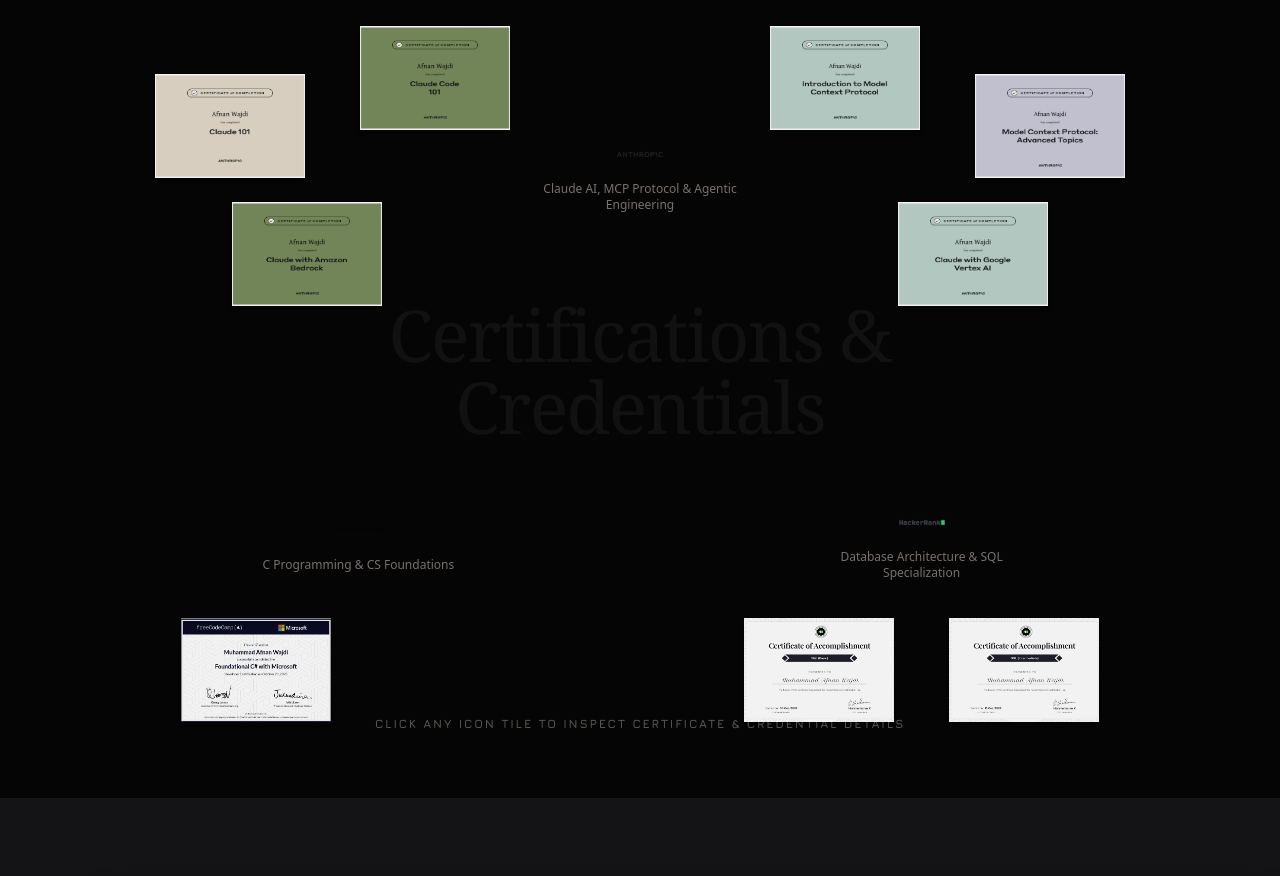
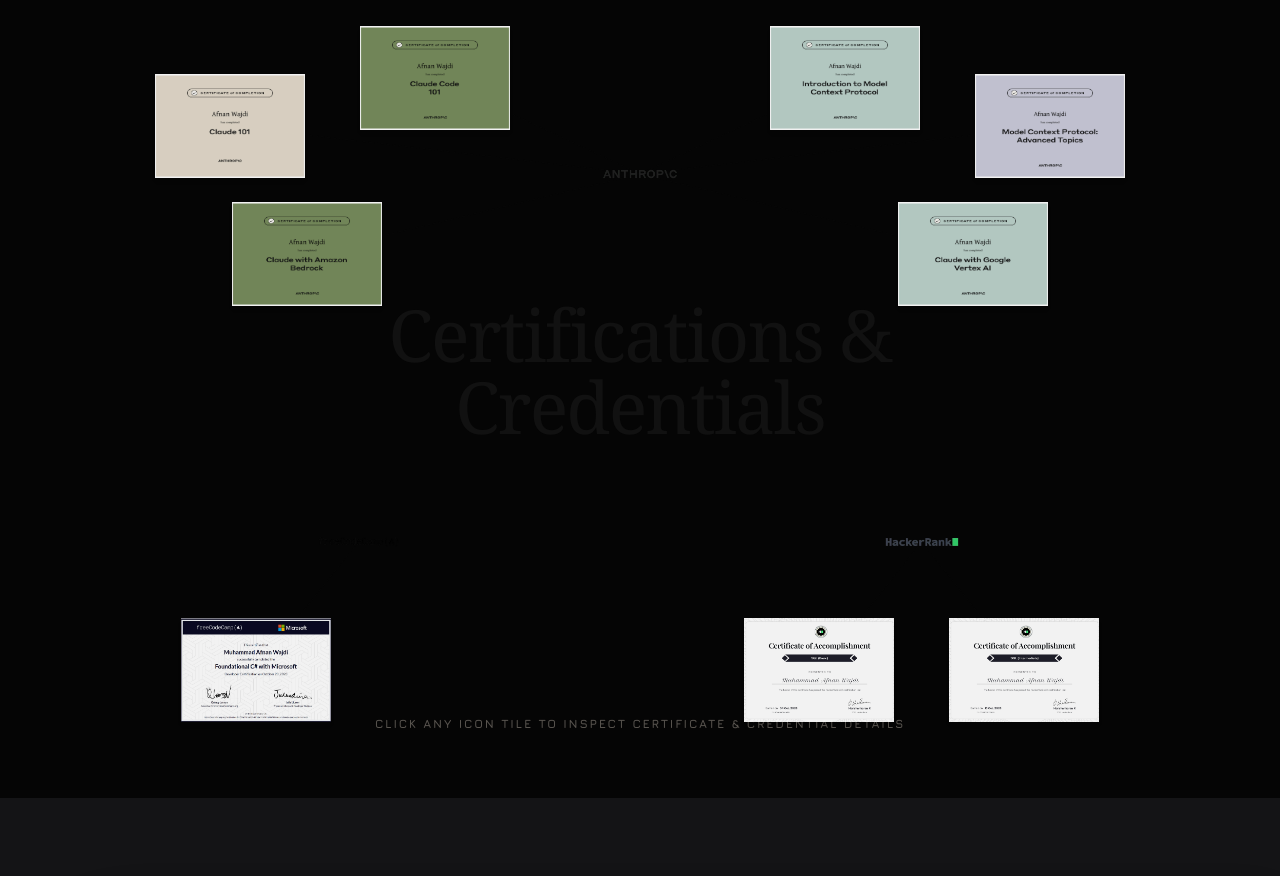
Before and after one commit to afnanww/portfolio, a React (Vite) app: page / in a window 1280 px wide. Shown: the part 2421-3297 px from the top of the page. Built offline with nearby package versions, Linux system fonts and the light colour scheme.

Commit message:
fix(certificates): remove hub subtitle text, increase logo size to h-16 on desktop

```diff
--- a/src/sections/Certificates.tsx
+++ b/src/sections/Certificates.tsx
@@ -359,11 +359,8 @@
                 alt={hub.name}
                 loading="lazy"
                 decoding="async"
-                className="h-8 md:h-10 w-auto mx-auto object-contain"
+                className="h-10 md:h-14 lg:h-16 w-auto mx-auto object-contain"
               />
-              <p className="font-sans text-xs text-stone-500 mt-1.5 max-w-[220px] mx-auto leading-snug">
-                {hub.subtitle}
-              </p>
             </div>
 
             {/* Radiating Square Tile Certificate Nodes */}
```
